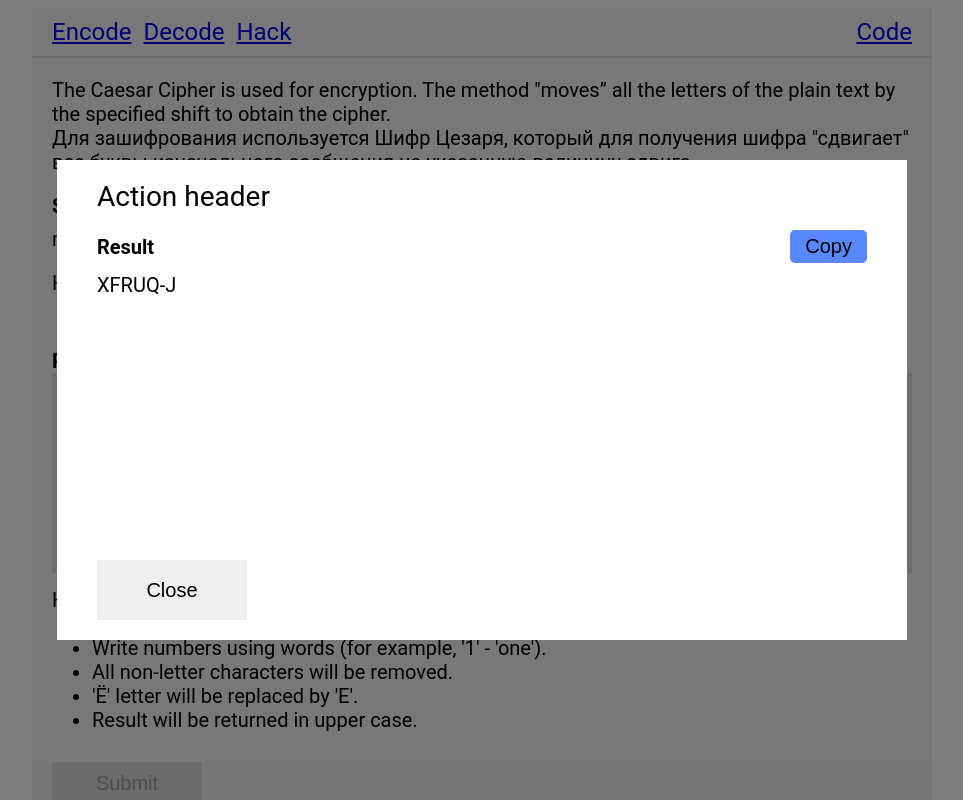
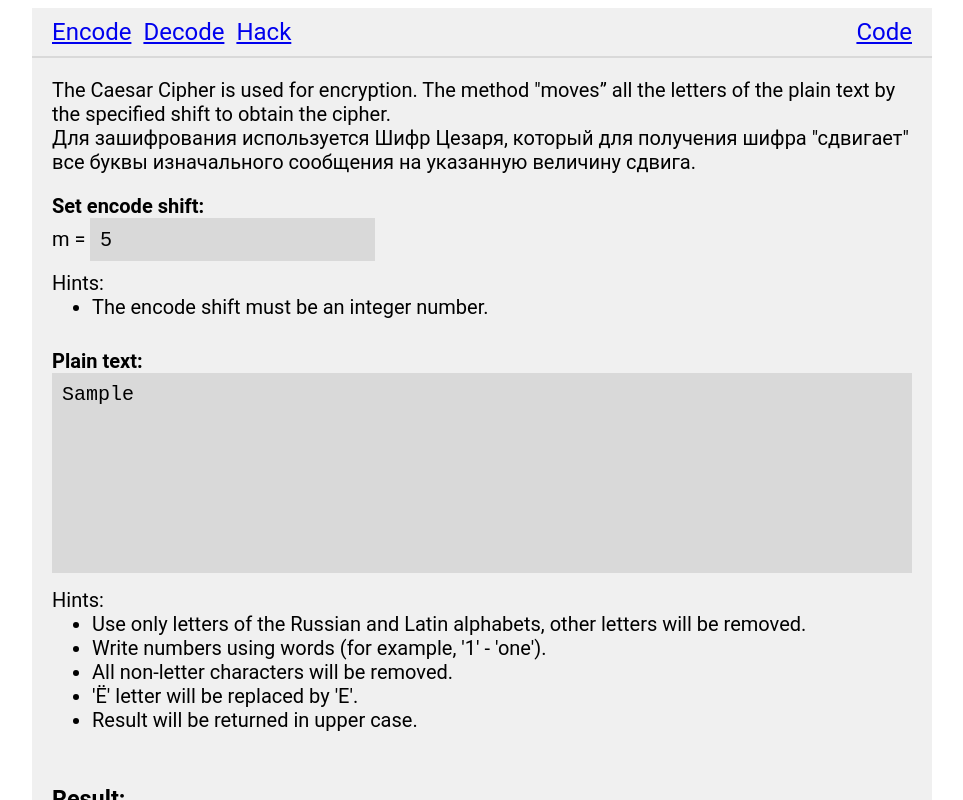
Before and after one commit to ArtyomYaprintsev/CaesarCipher, a React (Vite) app: page /encode in a window 1280 px wide. Both pictures are taken after typing "5", "Sample" into the empty fields and a click on the input "Submit". Shown: the top 800 px of the page, without its empty margins (158-1121 px from the left). Built offline with nearby package versions, Linux system fonts and the light colour scheme.

Commit message:
Show result with new text block popup instead

```diff
--- a/src/components/Popup.jsx
+++ /dev/null
@@ -1,25 +0,0 @@
-import React from "react";
-import PropTypes from "prop-types";
-
-const Popup = ({ closePopup, popupClassName = "", body = <></> }) => {
-  return (
-    <div className='popup-wrapper'>
-      <div className='close-popup-wrapper' onClick={closePopup}></div>
-
-      <div className={`popup-container container ${popupClassName}`}>
-        {body}
-        <button className='close-popup' onClick={closePopup}>
-          Close
-        </button>
-      </div>
-    </div>
-  );
-};
-
-Popup.propTypes = {
-  closePopup: PropTypes.func.isRequired,
-  popupClassName: PropTypes.string,
-  body: PropTypes.element,
-};
-
-export default Popup;
--- /dev/null
+++ b/src/components/Result.jsx
@@ -0,0 +1,13 @@
+import React from "react";
+
+const Result = ({ text, children = <></> }) => {
+  return (
+    <div className='result-wrapper'>
+      <h3>Result:</h3>
+      <div className='text'>{text}</div>
+      {children}
+    </div>
+  );
+};
+
+export default Result;
--- a/src/components/ResultPopup.jsx
+++ /dev/null
@@ -1,78 +0,0 @@
-import React, { useEffect, useState } from "react";
-import Popup from "./Popup";
-
-const ResultPopup = ({
-  action = "",
-  resultValue = null,
-  onClose = () => {},
-}) => {
-  const [isOpened, setIsOpened] = useState(false);
-  const [isCopied, setIsCopied] = useState(false);
-
-  useEffect(() => {
-    if (resultValue) setIsOpened(true);
-  }, [resultValue]);
-
-  useEffect(() => {
-    if (!isOpened) {
-      onClose();
-    }
-  }, [isOpened]);
-
-  useEffect(() => {
-    let timeoutId;
-
-    if (isCopied) {
-      timeoutId = setTimeout(() => {
-        setIsCopied(false);
-      }, 2000);
-    }
-
-    return () => clearTimeout(timeoutId);
-  }, [isCopied]);
-
-  const copyResult = (text) => {
-    if (!navigator.clipboard) {
-      return;
-    }
-
-    navigator.clipboard
-      .writeText(text)
-      .then(() => setIsCopied(true))
-      .catch((err) => console.error("Async: Could not copy text: ", err));
-  };
-
-  if (!isOpened) {
-    return <></>;
-  }
-
-  return (
-    <Popup
-      closePopup={() => setIsOpened(false)}
-      popupClassName='action-result-popup'
-      body={
-        <>
-          <div className='action-header'>Action header</div>
-          <div className='result__wrapper'>
-            <div className='result__header'>
-              <span>Result</span>
-              {resultValue && navigator.clipboard && (
-                <button
-                  className={`copy-btn${isCopied ? " copied" : ""}`}
-                  type='button'
-                  onClick={() => copyResult(resultValue)}
-                >
-                  Copy
-                </button>
-              )}
-            </div>
-
-            {resultValue}
-          </div>
-        </>
-      }
-    />
-  );
-};
-
-export default ResultPopup;
--- a/src/pages/Decode/index.jsx
+++ b/src/pages/Decode/index.jsx
@@ -2,7 +2,7 @@ import React, { useState } from "react";
 import { useForm } from "react-hook-form";
 
 import HintList from "../../components/HintList";
-import ResultPopup from "../../components/ResultPopup";
+import Result from "../../components/Result";
 import CipherInputWrapper from "../../components/CipherInputWrapper";
 
 import { decodeText } from "../../utils/caesarCipher";
@@ -67,13 +67,10 @@ const DecodePage = () => {
 
         <CipherInputWrapper register={register} errors={errors} />
 
-        <input type='submit' value='Submit' disabled={!!plainTextValue} />
+        {plainTextValue && <Result text={plainTextValue} />}
+
+        <input type='submit' value='Submit' />
       </form>
-
-      <ResultPopup
-        resultValue={plainTextValue}
-        onClose={plainTextValue ? () => setPlainTextValue(null) : () => {}}
-      />
     </div>
   );
 };
--- a/src/pages/Encode/index.jsx
+++ b/src/pages/Encode/index.jsx
@@ -2,7 +2,7 @@ import React, { useState } from "react";
 import { useForm } from "react-hook-form";
 
 import HintList from "../../components/HintList";
-import ResultPopup from "../../components/ResultPopup";
+import Result from "../../components/Result";
 
 import { encodeText } from "../../utils/caesarCipher";
 
@@ -93,13 +93,10 @@ const EncodePage = () => {
           )}
         </div>
 
-        <input type='submit' value='Submit' disabled={!!cipherValue} />
+        {cipherValue && <Result text={cipherValue} />}
+
+        <input type='submit' value='Submit' />
       </form>
-
-      <ResultPopup
-        resultValue={cipherValue}
-        onClose={cipherValue ? () => setCipherValue(null) : () => {}}
-      />
     </div>
   );
 };
--- a/src/pages/Hack/index.jsx
+++ b/src/pages/Hack/index.jsx
@@ -1,8 +1,8 @@
 import React, { useState } from "react";
 import { useForm } from "react-hook-form";
 
+import Result from "../../components/Result";
 import CipherInputWrapper from "../../components/CipherInputWrapper";
-import ResultPopup from "../../components/ResultPopup";
 
 import "../../assets/hack.scss";
 import { hackCipher } from "../../utils/caesarCipher";
@@ -34,13 +34,14 @@ const HackPage = () => {
       <form className='hack-form' onSubmit={handleSubmit(submitForm)}>
         <CipherInputWrapper isRuOnly register={register} errors={errors} />
 
-        <input type='submit' value='Submit' disabled={!!plainTextValue} />
+        {hacked.hackedText && (
+          <Result text={hacked.hackedText}>
+            <span>{`Hacked cipher shift: ${hacked.shift}`}</span>
+          </Result>
+        )}
+
+        <input type='submit' value='Submit' />
       </form>
-
-      <ResultPopup
-        resultValue={plainTextValue}
-        onClose={plainTextValue ? () => setPlainTextValue(null) : () => {}}
-      />
     </div>
   );
 };
```
